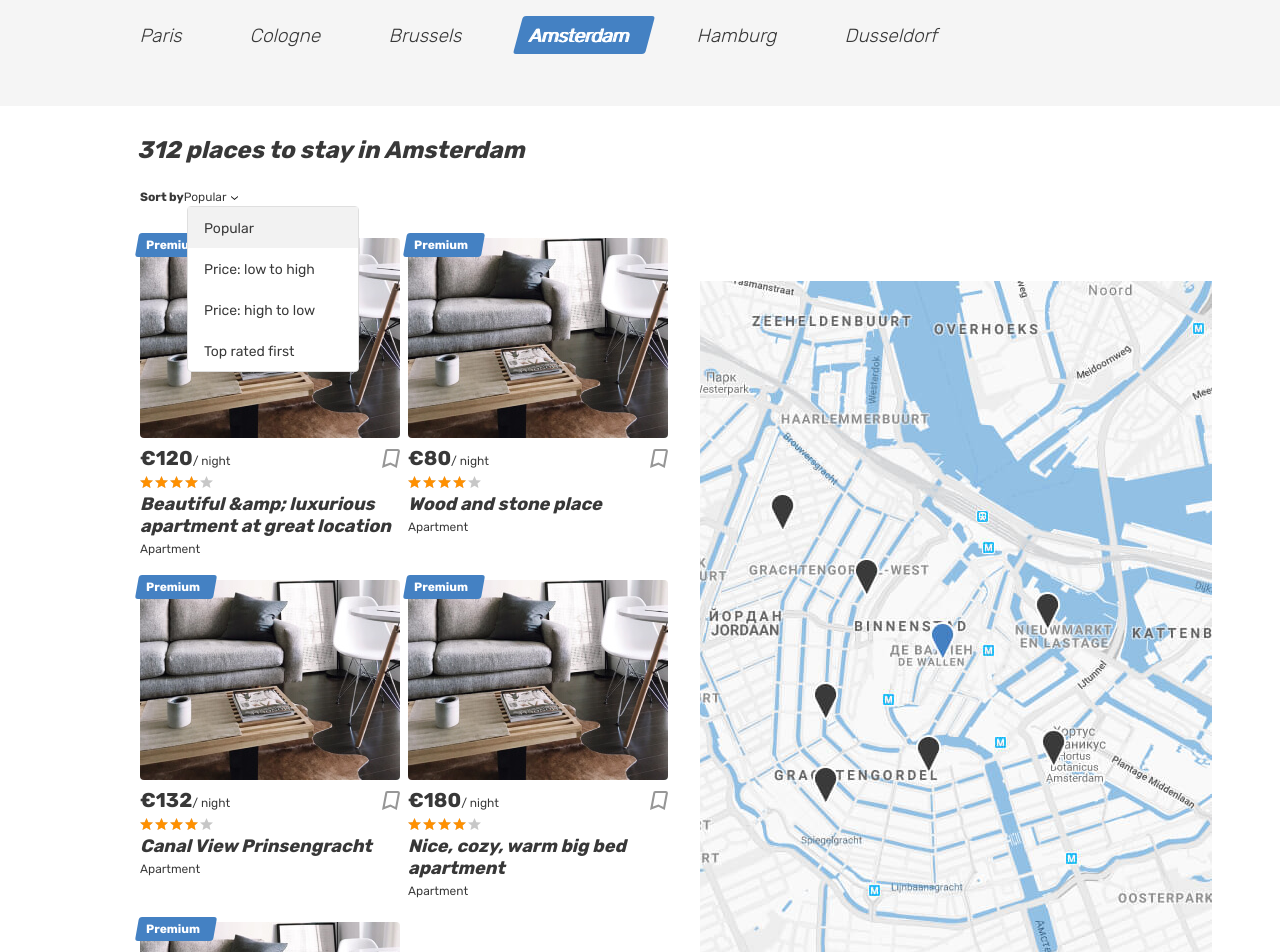
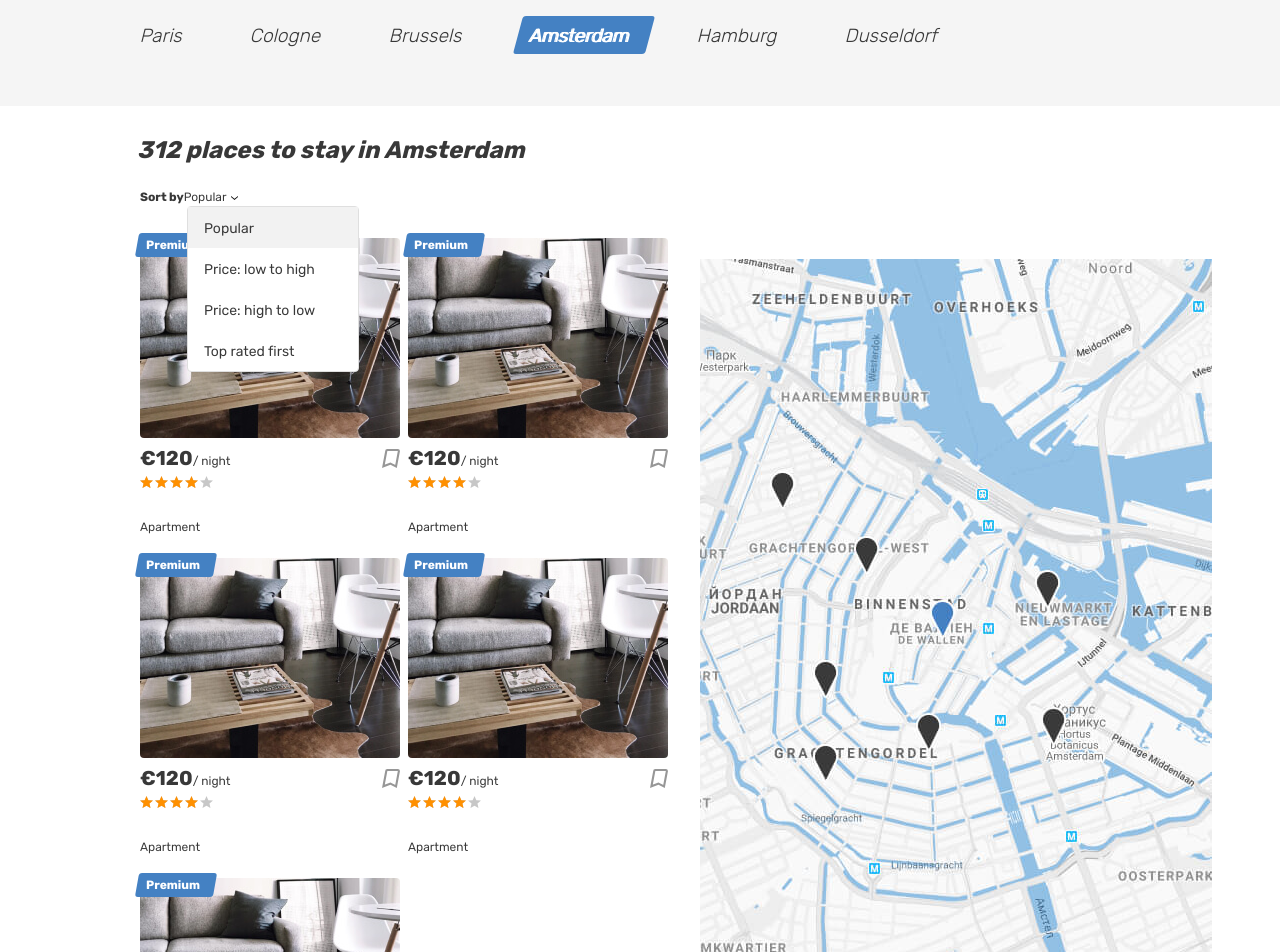
Before and after one commit to galla-okto/953611-six-cities-3, a React app: page / in a window 1280 px wide. Shown: the top 952 px of the page. Built offline with nearby package versions, Linux system fonts and the light colour scheme.

Commit message:
Оставляет только массив названий

```diff
--- a/src/components/app/app.jsx
+++ b/src/components/app/app.jsx
@@ -11,12 +11,7 @@ const App = ({countOffers, offers}) => {
 App.propTypes = {
   countOffers: PropTypes.number.isRequired,
 
-  offers: PropTypes.arrayOf(
-      PropTypes.shape({
-        title: PropTypes.string.isRequired,
-        price: PropTypes.number.isRequired
-      })
-  ).isRequired,
+  offers: PropTypes.arrayOf(PropTypes.string.isRequired).isRequired,
 };
 
 export default App;
--- a/src/components/main/main.jsx
+++ b/src/components/main/main.jsx
@@ -76,7 +76,7 @@ const Main = ({countOffers, offers}) => {
                     <div className="place-card__info">
                       <div className="place-card__price-wrapper">
                         <div className="place-card__price">
-                          <b className="place-card__price-value">&euro;{offer.price}</b>
+                          <b className="place-card__price-value">&euro;120</b>
                           <span className="place-card__price-text">&#47;&nbsp;night</span>
                         </div>
                         <button className="place-card__bookmark-button button" type="button">
@@ -114,12 +114,7 @@ const Main = ({countOffers, offers}) => {
 Main.propTypes = {
   countOffers: PropTypes.number.isRequired,
 
-  offers: PropTypes.arrayOf(
-      PropTypes.shape({
-        title: PropTypes.string.isRequired,
-        price: PropTypes.number.isRequired
-      })
-  ).isRequired,
+  offers: PropTypes.arrayOf(PropTypes.string.isRequired).isRequired,
 };
 
 export default Main;
--- a/src/index.js
+++ b/src/index.js
@@ -7,11 +7,11 @@ const Settings = {
 };
 
 const offers = [
-  {title: `Beautiful &amp; luxurious apartment at great location`, price: 120, flat: true, stars: 4, favorite: false},
-  {title: `Wood and stone place`, price: 80, flat: false, stars: 4, favorite: true},
-  {title: `Canal View Prinsengracht`, price: 132, flat: true, stars: 4, favorite: false},
-  {title: `Nice, cozy, warm big bed apartment`, price: 180, flat: true, stars: 5, favorite: false},
-  {title: `Wood and stone place`, price: 80, flat: false, stars: 4, favorite: false}
+  `Beautiful &amp; luxurious apartment at great location`,
+  `Wood and stone place`,
+  `Canal View Prinsengracht`,
+  `Nice, cozy, warm big bed apartment`,
+  `Wood and stone place`
 ];
 
 ReactDOM.render(
```
